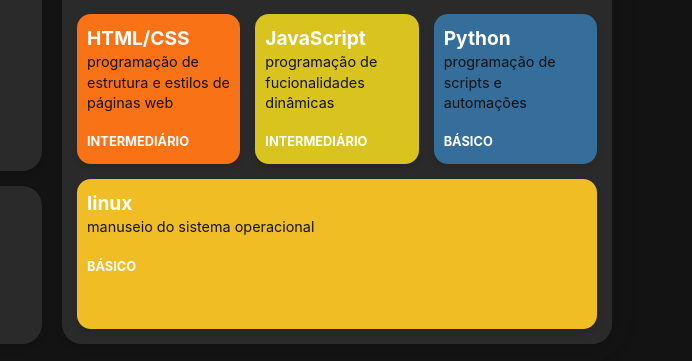
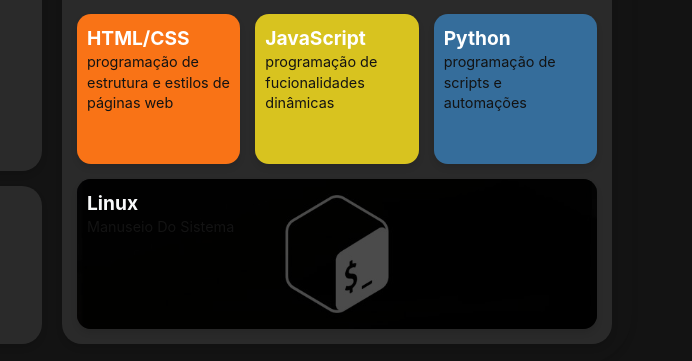
Before and after one commit to srsono/portifolio-dev, a plain HTML site: page index.html in a window 1280 px wide. Shown: the part 372-733 px from the top of the page, 588-1280 px from the left. Drawn offline with Linux system fonts and the light colour scheme.

Commit message:
ajustando cards de habilidade
ajustando fundo card com overlaw

```diff
--- a/index.html
+++ b/index.html
@@ -94,26 +94,22 @@
                         <div class="habilidade">
                             <h4 class="icon">HTML/CSS</h4>
                             <p>programação de estrutura e estilos de páginas web</p>
-                            <span class="nivel">intermediário</span>
                         </div>
 
                         <div class="habilidade">
                             <h4 class="icon">JavaScript</h4>
                             <p>programação de fucionalidades dinâmicas</p>
-                            <span class="nivel">intermediário</span>
                         </div>
 
                         <div class="habilidade">
                             <h4 class="icon">Python</h4>
                             <p>programação de scripts e automações</p>
-                            <span class="nivel">básico</span>
                         </div>
 
-                        <div class="habilidade">
+                        <div class="habilidade card-linux">
                             <h4 class="icon">linux</h4>
-                            <p>manuseio do sistema operacional</p>
-                            <span class="nivel">básico</span>
-                        </div>
+                            <p>manuseio do sistema</p>
+                     </div>
                     </div>
 
                 </section>
--- a/style.css
+++ b/style.css
@@ -182,6 +182,32 @@ p {
     100% { opacity: 0; transform: translateX(-20px); }
 
 }
+.card-linux{
+    background-image: url('imagens/Bash.jpeg');
+    background-size: cover;
+    background-position: center;
+
+    position: relative;
+
+    color: var(--cor-branca);
+}
+
+.card-linux::before {
+    content: "";
+    position: absolute;
+    top: 0; left: 0;
+    width: 100%; height: 100%;
+    background-color: rgba(0, 0, 0, 0.7);
+    border-radius: 14px;
+    z-index: 1;
+}
+
+.card-linux h4, .card-linux p {
+    position: relative;
+    z-index: 2;
+    color: var(--cor-branca-gelo);
+    text-transform: capitalize;
+}
 
 .container-footer {
     max-width: 1200px;
@@ -296,7 +322,7 @@ img {
 
 .habilidade:hover {
     transform: translateY(-8px);
-    box-shadow: 0 10px 30px rgba(223, 159, 94, 0.205);
+    box-shadow: 0 10px 30px rgba(70, 70, 69, 0.369);
 }
 
 .habilidade:nth-child(1) { background-color: var(--cor-blaze-orange); }
```
Also changed, not shown: imagens/pinguin.jpeg (added).
